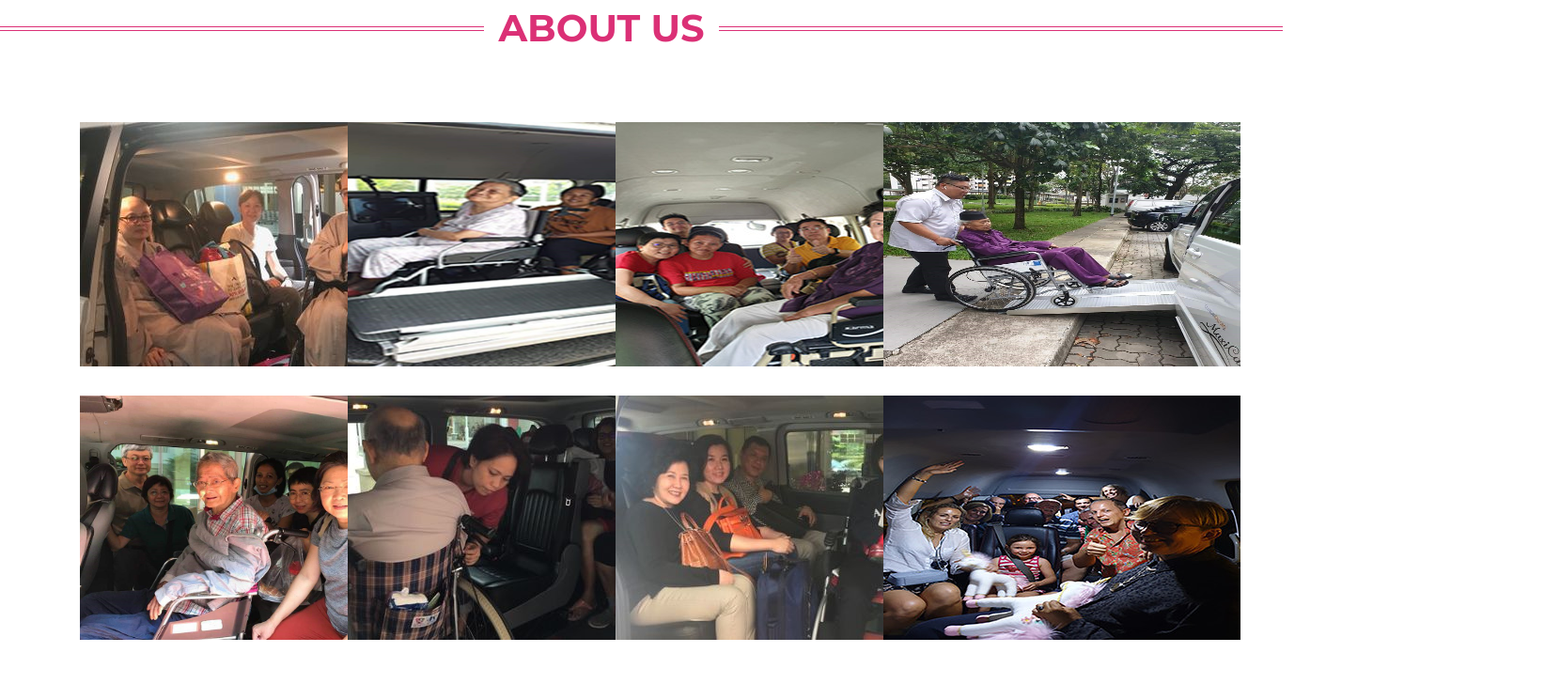
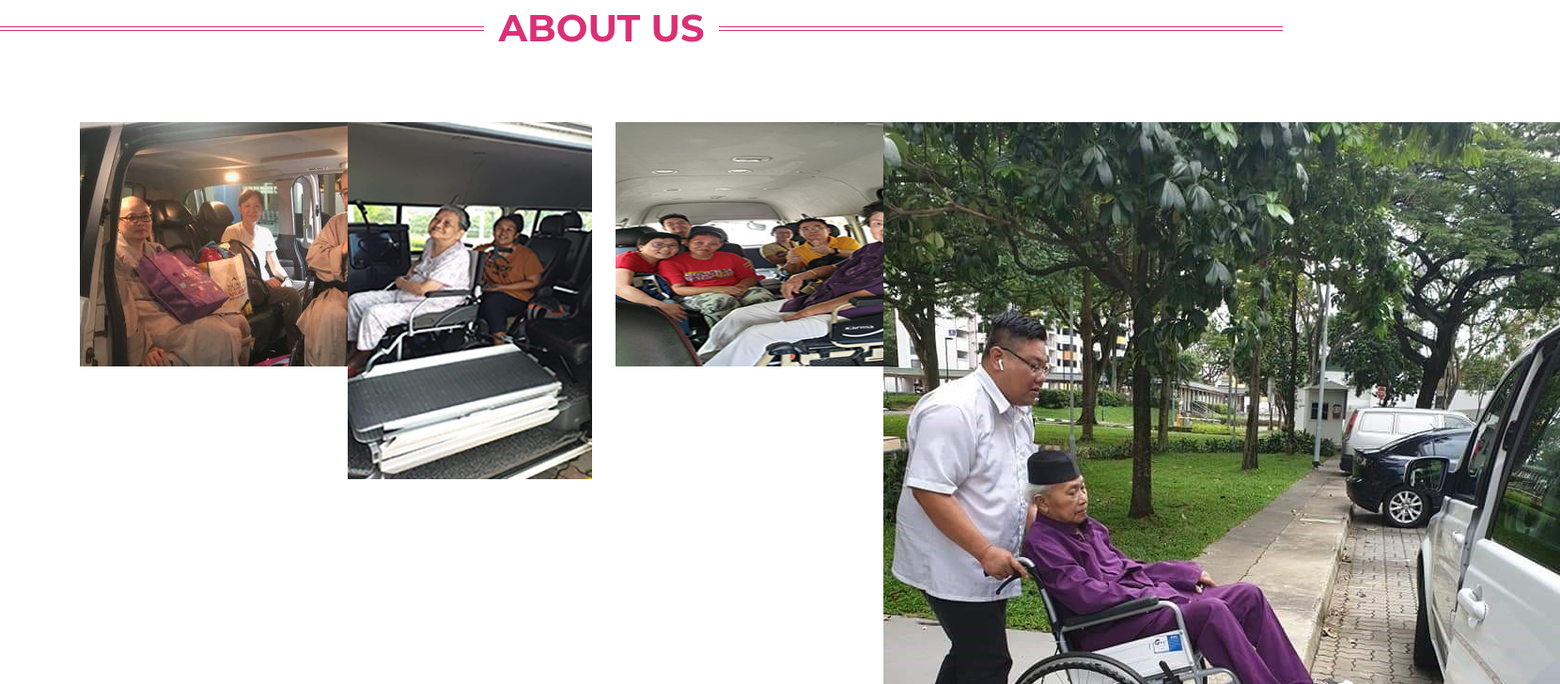
Before and after one commit to chyeteck/wheelchairmaxi, a plain HTML site: page index.html in a window 1280 px wide. Shown: the part 820-1548 px from the top of the page at 94% size, 1660 px wide, since content can reach past the window. Drawn offline with Linux system fonts and the light colour scheme; a web font is replaced by a local one.

Commit message:
Update index.html

```diff
--- a/index.html
+++ b/index.html
@@ -77,42 +77,42 @@
         <div class="row text-center">
           <div class="col-md-3">
             <h4 class="service-heading"></h4>
-            <p class="text-muted"><img src="img/our_client_2.jpg" alt="our client 1" width="380px" height="260px"/></p>
+            <p class="text-muted"><img src="img/our_client_2.jpg" alt="our client 1" /></p>
           </div>
           <div class="col-md-3">
 
             <h4 class="service-heading"></h4>
-            <p class="text-muted"><img src="img/our_client_10.jpg" alt="our client 2" width="380px" height="260px"/></p>
+            <p class="text-muted"><img src="img/our_client_10.jpg" alt="our client 2" /></p>
           </div>
           <div class="col-md-3">
 
             <h4 class="service-heading"></h4>
-            <p class="text-muted"><img src="img/our_client_5.jpg" alt="our client 3" width="380px" height="260px"/></p>
+            <p class="text-muted"><img src="img/our_client_5.jpg" alt="our client 3" /></p>
           </div>
 		  <div class="col-md-3">
 		  <h4 class="service-heading"></h4>
-            <p class="text-muted"><img src="img/our_client_9.jpg" alt="our client 4" width="380px" height="260px"/></p>
+            <p class="text-muted"><img src="img/our_client_9.jpg" alt="our client 4" /></p>
           </div>
 		  </div>
 		  <div class="row text-center">
 		  <div class="col-md-3">
 		  <h4 class="service-heading"></h4>
-            <p class="text-muted"><img src="img/our_client_12.jpg" alt="our client 5" width="380px" height="260px"/></p>
+            <p class="text-muted"><img src="img/our_client_12.jpg" alt="our client 5" /></p>
           </div>
 
 		  <div class="col-md-3">
 		  <h4 class="service-heading"></h4>
-            <p class="text-muted"><img src="img/our_client_3.jpg" alt="our client 6" width="380px" height="260px"/></p>
+            <p class="text-muted"><img src="img/our_client_3.jpg" alt="our client 6" /></p>
           </div>
 
 		  <div class="col-md-3">
 		  <h4 class="service-heading"></h4>
-            <p class="text-muted"><img src="img/our_client_1.jpg" alt="our client 7" width="380px" height="260px"/></p>
+            <p class="text-muted"><img src="img/our_client_1.jpg" alt="our client 7" /></p>
           </div>
 
 		  <div class="col-md-3">
 		  <h4 class="service-heading"></h4>
-            <p class="text-muted"><img src="img/our_client_4.jpg" alt="our client 8" width="380px" height="260px"/></p>
+            <p class="text-muted"><img src="img/our_client_4.jpg" alt="our client 8" /></p>
           </div>
         </div>
       </div>
```
